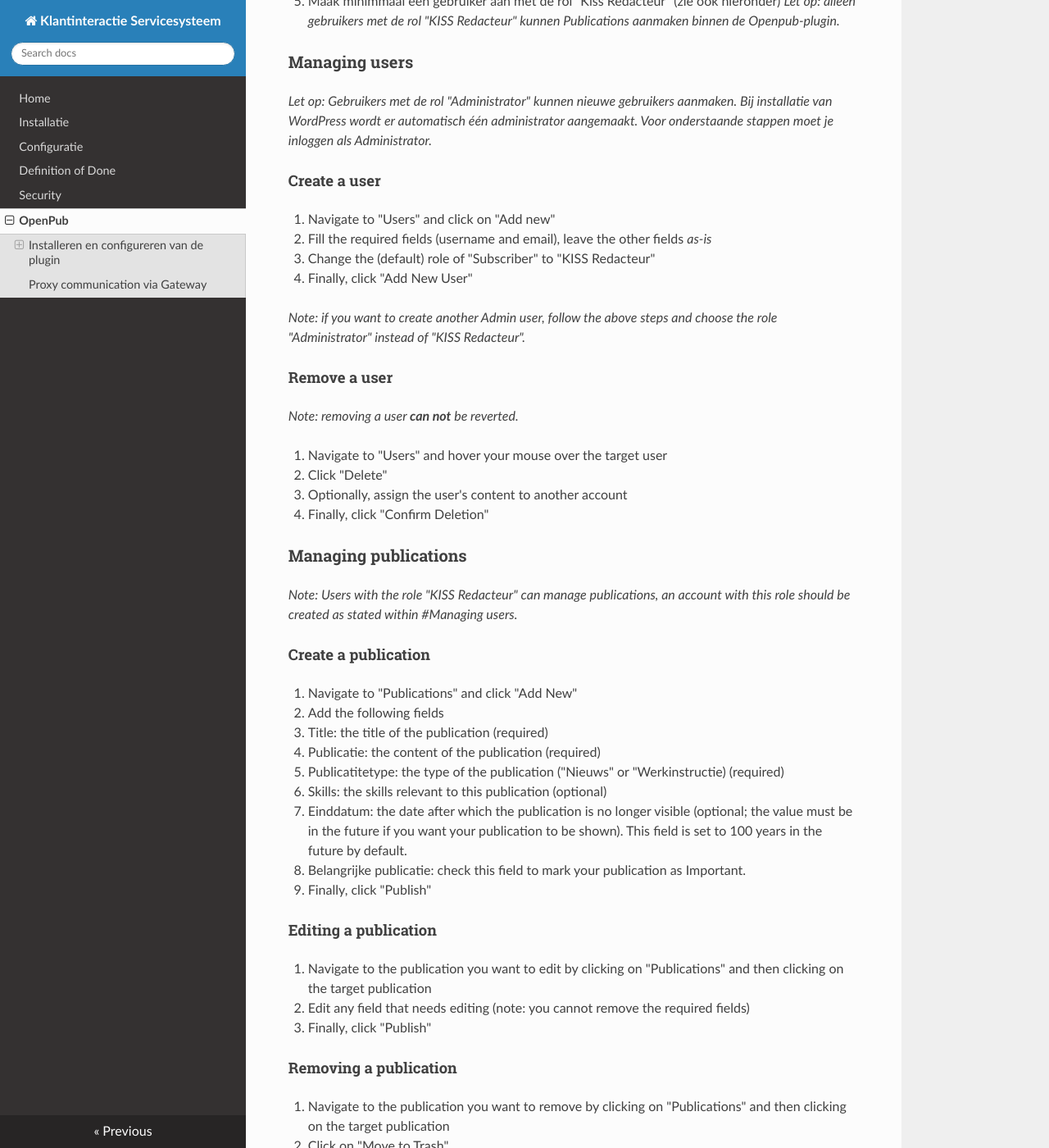
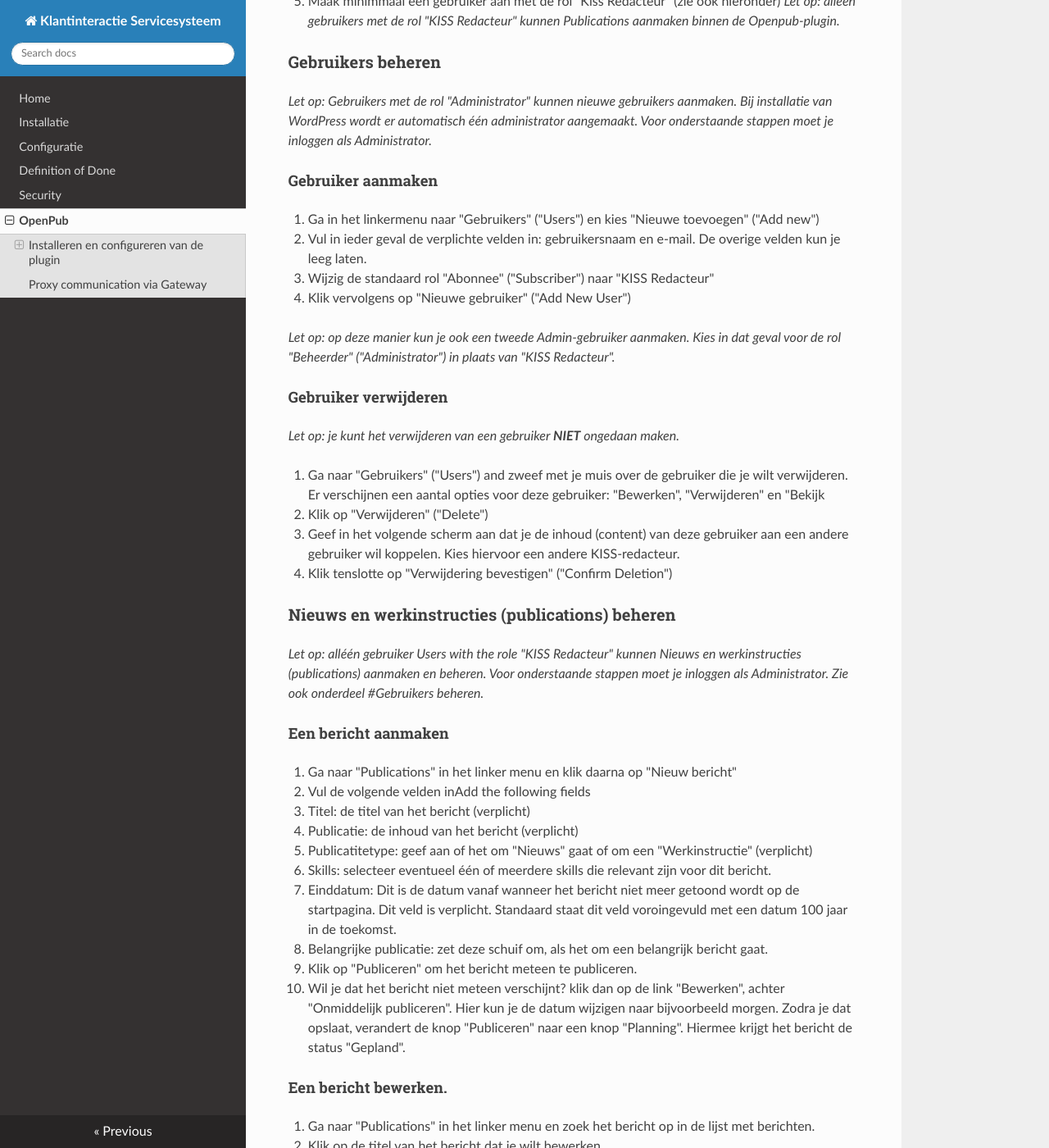
Before and after one commit to Klantinteractie-Servicesysteem/.github, an MkDocs documentation site: the page built from docs/openpub.md, in a window 1280 px wide and 1400 px high, scrolled down 1024 px. Shown: the whole window at 82% size. Built offline with MkDocs 1.6.1, drawn with Linux system fonts in a browser that asks for light colours; nearby versions of some CDN libraries; some of the changed text lies outside the part shown.

Commit message:
Update openpub.md
Vertaling verder afgerond. Proxy communication info laat ik in het Engels.

```diff
--- a/docs/openpub.md
+++ b/docs/openpub.md
@@ -1,84 +1,85 @@
 # Openpub plugin.
 Met de Openpub-plugin voor WordPress, breidt je WordPress uit voor het beheren en publiceren van nieuwsberichten en werkinstructies (PUB-publicaties) voor de KISS frontend.
-
-
 
 ## Installeren en configureren van de plugin
 _Let op: we gaan er bij deze stappen van uit:_
 
-- _dat er common-gateway installatie inclusief KissBundle aanwezig is_
+- _dat er een common-gateway installatie inclusief KissBundle aanwezig is_
 - _dat je een actieve WordPress installatie (versie 6+) hebt draaien, met minimaal een Account met Administrator-rechten._
 - _dat het een Nederlandstalige WordPress is. De Engelse termen staan tussen haakjes._
 
 ### Installeer en activeer de Openpub-plugin en de Advanced Custom Fields-plugin
 1. Ga naar de Openpub-repository binnen Klantinteractie-Servicesysteem, en download de zip van de plugin vanuit de map [Plugins](https://github.com/Klantinteractie-Servicesysteem/Openpub/tree/master/plugins)
 2. Log in als Administrator op je WordPress-omgeving via /wp-admin
-4. Ga naar Plugins > Nieuwe toevoegen
-5. Installeer de plugin via "Upload plugin", en gebruik de gedownloade openpub.zip
-6. Activeer de plugin na installatie
-7. Installeer vervolgens de ACF-plugin: ga naar Plugins > Nieuwe toevoegen, en zoek op "Advanced Custom Fields", en installeer de plugin.
+4. Ga naar Plugins > Nieuwe plugin
+5. Installeer de plugin via "Plugin uploaden", en voeg de gedownloade openpub.zip toe.
+6. Na installatie kun je de plugin activeren.
+7. Installeer vervolgens de ACF-plugin: ga naar Plugins > Nieuwe plugin, en zoek op "Advanced Custom Fields", en installeer de plugin.
 8. Download het bestand [publication-acf-group.json uit de map /plugins/OpenPub](https://github.com/Klantinteractie-Servicesysteem/Openpub/tree/master/plugins) van de Openpub-repository.
 
 ### Configureer de Openpup-plugin
 10. Navigeer in WordPress naar "Aangepaste velden" ("Custom Fields") > "Gereedschap" ("Tools").
-11. Upload het bestand publication-acf-group.json, bij het onderdeel "Veldgroepen Importeren" ("import field groups")
+11. Upload het bestand publication-acf-group.json, bij het onderdeel "Veldgroepen Importeren" ("Import field groups")
 12. Controleer in de Gateway dat er twee objecten zijn, binnen het schema "kiss_openpub_type": Nieuws en Werkinstrcuties
 13. Navigeer naar "OpenPub" > "Configuration" en vul de gateway URI bij "API Domain" . Vul de  gateway API key bij "API KEY".
 14. Maak minimmaal één gebruiker aan met de rol "Kiss Redacteur" (zie ook hieronder)
    _Let op: alleen gebruikers met de rol "KISS Redacteur" kunnen Publications aanmaken binnen de Openpub-plugin._
 
 
-### Managing users
+### Gebruikers beheren
 
 _Let op: Gebruikers met de rol "Administrator" kunnen nieuwe gebruikers aanmaken. Bij installatie van WordPress wordt er automatisch één administrator aangemaakt. Voor onderstaande stappen  moet je inloggen als Administrator._
 
 
-#### Create a user
+#### Gebruiker aanmaken
 
-1. Navigate to "Users" and click on "Add new"
-2. Fill the required fields (username and email), leave the other fields _as-is_
-3. Change the (default) role of "Subscriber" to "KISS Redacteur"
-4. Finally, click "Add New User"
+1. Ga in het linkermenu naar "Gebruikers" ("Users") en kies "Nieuwe toevoegen" ("Add new")
+2. Vul in ieder geval de verplichte velden in: gebruikersnaam en e-mail. De overige velden kun je leeg laten.
+3. Wijzig de standaard rol "Abonnee" ("Subscriber") naar "KISS Redacteur"
+4. Klik vervolgens op "Nieuwe gebruiker" ("Add New User")
 
-_Note: if you want to create another Admin user, follow the above steps and choose the role "Administrator" instead of "KISS Redacteur"._
+_Let op: op deze manier kun je ook een tweede Admin-gebruiker aanmaken. Kies in dat geval voor de rol "Beheerder" ("Administrator") in plaats van "KISS Redacteur"._
 
-#### Remove a user
+#### Gebruiker verwijderen
 
-_Note: removing a user **can not** be reverted._
+_Let op: je kunt het verwijderen van een gebruiker **NIET** ongedaan maken._
 
-1. Navigate to "Users" and hover your mouse over the target user
-2. Click "Delete"
-3. Optionally, assign the user's content to another account
-4. Finally, click "Confirm Deletion"
+1. Ga naar "Gebruikers" ("Users") and zweef met je muis over de gebruiker die je wilt verwijderen. Er verschijnen een aantal opties voor deze gebruiker:  "Bewerken", "Verwijderen" en "Bekijk
+2. Klik op "Verwijderen" ("Delete")
+3. Geef in het volgende scherm aan dat je de inhoud (content) van deze gebruiker aan een andere gebruiker wil koppelen. Kies hiervoor een andere KISS-redacteur.
+4. Klik tenslotte op "Verwijdering bevestigen" ("Confirm Deletion")
 
-### Managing publications
+### Nieuws en werkinstructies (publications) beheren
+_Let op: alléén gebruiker Users with the role "KISS Redacteur" kunnen Nieuws en werkinstructies (publications) aanmaken en beheren. Voor onderstaande stappen  moet je inloggen als Administrator. Zie ook onderdeel #Gebruikers beheren._
 
-_Note: Users with the role "KISS Redacteur" can manage publications, an account with this role should be created as stated within #Managing users._
+#### Een bericht aanmaken
 
-#### Create a publication
 
-1. Navigate to "Publications" and click "Add New"
-2. Add the following fields
-   - Title: the title of the publication (required)
-   - Publicatie: the content of the publication (required)
-   - Publicatitetype: the type of the publication ("Nieuws" or "Werkinstructie) (required)
-   - Skills: the skills relevant to this publication (optional)
-   - Einddatum: the date after which the publication is no longer visible (optional; the value must be in the future if you want your publication to be shown). This field is set to 100 years in the future by default.
-   - Belangrijke publicatie: check this field to mark your publication as Important.
-3. Finally, click "Publish"
+1. Ga naar "Publications" in het linker menu en klik daarna op "Nieuw bericht"
+2. Vul de volgende velden inAdd the following fields
+   - Titel: de titel van het bericht (verplicht)
+   - Publicatie: de inhoud van het bericht (verplicht)
+   - Publicatitetype: geef aan of het om "Nieuws" gaat of om een "Werkinstructie" (verplicht)
+   - Skills: selecteer eventueel één of meerdere skills die relevant zijn voor dit bericht.
+   - Einddatum: Dit is de datum vanaf wanneer het bericht niet meer getoond wordt op de startpagina. Dit veld is verplicht. Standaard staat dit veld voroingevuld met een datum 100 jaar in de toekomst.
+   - Belangrijke publicatie: zet deze schuif om, als het om een belangrijk bericht gaat.
+3. Klik op "Publiceren" om het bericht meteen te publiceren.
+4. Wil je dat het bericht niet meteen verschijnt? klik dan op de link "Bewerken", achter "Onmiddelijk publiceren". Hier kun je de datum wijzigen naar bijvoorbeeld morgen. Zodra je dat opslaat, verandert de knop "Publiceren" naar een knop "Planning". Hiermee krijgt het bericht de status "Gepland".
 
-#### Editing a publication
+#### Een bericht bewerken.
 
-1. Navigate to the publication you want to edit by clicking on "Publications" and then clicking on the target publication
-2. Edit any field that needs editing (note: you cannot remove the required fields)
-3. Finally, click "Publish"
+1. Ga naar "Publications" in het linker menu en zoek het bericht op in de lijst met berichten.
+2. Klik op de titel van het bericht dat je wilt bewerken.
+3. Wijzig de benodigde velden. Verplichte velden kun je niet leeg laten.
+4. Klik tenslotte op "Bijwerken". Het bericht zal bovenaan de lijst met berichten komen te staan: op de startpagina van KISS worden de berichten gesorteerd op Datum Gewijzigd.
 
-#### Removing a publication
+#### Een bericht verwijderen
 
-1. Navigate to the publication you want to remove by clicking on "Publications" and then clicking on the target publication
-2. Click on "Move to Trash"
+1. Ga naar "Publications" in het linker menu en zoek het bericht op in de lijst met berichten.
+2. Klik op de titel van het bericht dat je wilt bewerken.
+3. Klik links van de knop "Bijwerken" op de link "Verplaats naar prullenbak"
 
-_Note: removed publications can be found and restored in the trash, once the trash is emptied they can no longer be restored._
+_Let op: berichten die in de prullenbak staan, kunnen eventueel opnieuw gepubliceerd worden. Zodra je een bericht ook uit de  prullenbak is verwijderd, kan het bericht niet meer hersteld worden._
 
 ## Proxy communication via Gateway
 The KISS frontend loads the list of publication types and the list of skills from the wordpress installation. For this, it uses the following api-calls.
```
